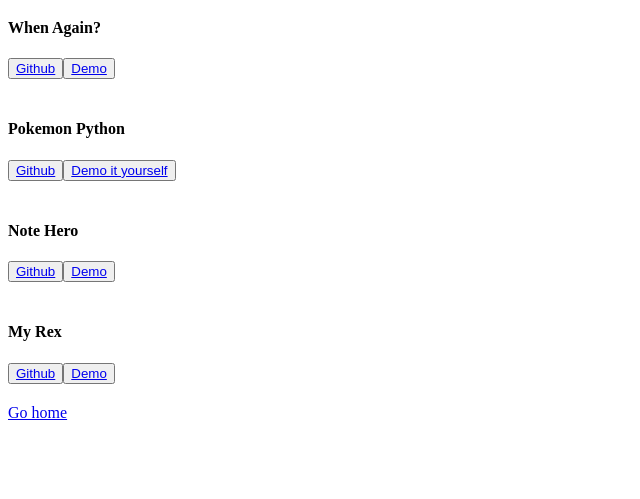
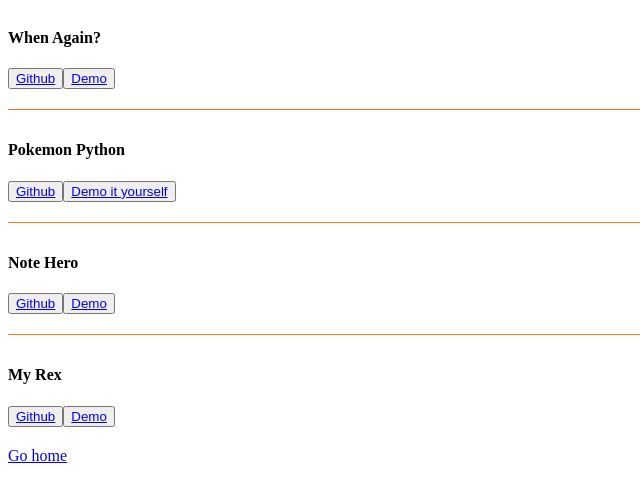
Before and after one commit to joncancode/fun-with-gatsby, a Gatsby site: page /projects in a window 1280 px wide. Shown: the part 61-560 px from the top of the page, without its empty margins (0-640 px from the left). Built offline with nearby package versions, Linux system fonts and the light colour scheme; Gatsby itself is replaced by a stand-in of ours.

Commit message:
under border to projects

```diff
--- a/src/pages/projects.js
+++ b/src/pages/projects.js
@@ -6,29 +6,29 @@
   style={{height: '80vh'}}
   >
     <h1 className="page-title">What I've been working on...</h1>
-    <div>
-    <h4>When Again?</h4>
+    <div style={{borderBottom: '1px solid #ff7417'}}>
+    <h4 style={{paddingTop: '10px'}}>When Again?</h4>
     <div style={{paddingBottom: '20px'}}>
     <button><a target="_new" href="https://github.com/joncancode/remind-me/">Github</a></button>
     <button><a target="_new" href="https://when-did-that-happen.herokuapp.com/">Demo</a></button>
     </div>
     </div>
-    <div>
-    <h4>Pokemon Python</h4>
+    <div style={{borderBottom: '1px solid #ff7417'}}>
+    <h4 style={{paddingTop: '10px'}}>Pokemon Python</h4>
     <div style={{paddingBottom: '20px'}}>
     <button><a target="_new" href="https://github.com/joncancode/console-adventure/">Github</a></button>
     <button><a target="_new" href="https://github.com/joncancode/console-adventure#try-it-yourself">Demo it yourself</a></button>
     </div>
     </div>
-    <div>
-    <h4>Note Hero</h4>
+    <div style={{borderBottom: '1px solid #ff7417'}}>
+    <h4 style={{paddingTop: '10px'}}>Note Hero</h4>
     <div style={{paddingBottom: '20px'}}>
     <button><a target="_new" href="https://github.com/joncancode/flashcards/">Github</a></button>
     <button><a target="_new" href="https://notehero.herokuapp.com/">Demo</a></button>
     </div>
     </div>
     <div>
-    <h4>My Rex</h4>
+    <h4 style={{paddingTop: '10px'}}>My Rex</h4>
     <div style={{paddingBottom: '20px'}}>
     <button><a target="_new" href="https://github.com/joncancode/my-rex/">Github</a></button>
     <button><a target="_new" href="https://myrex.herokuapp.com/">Demo</a></button>
```
